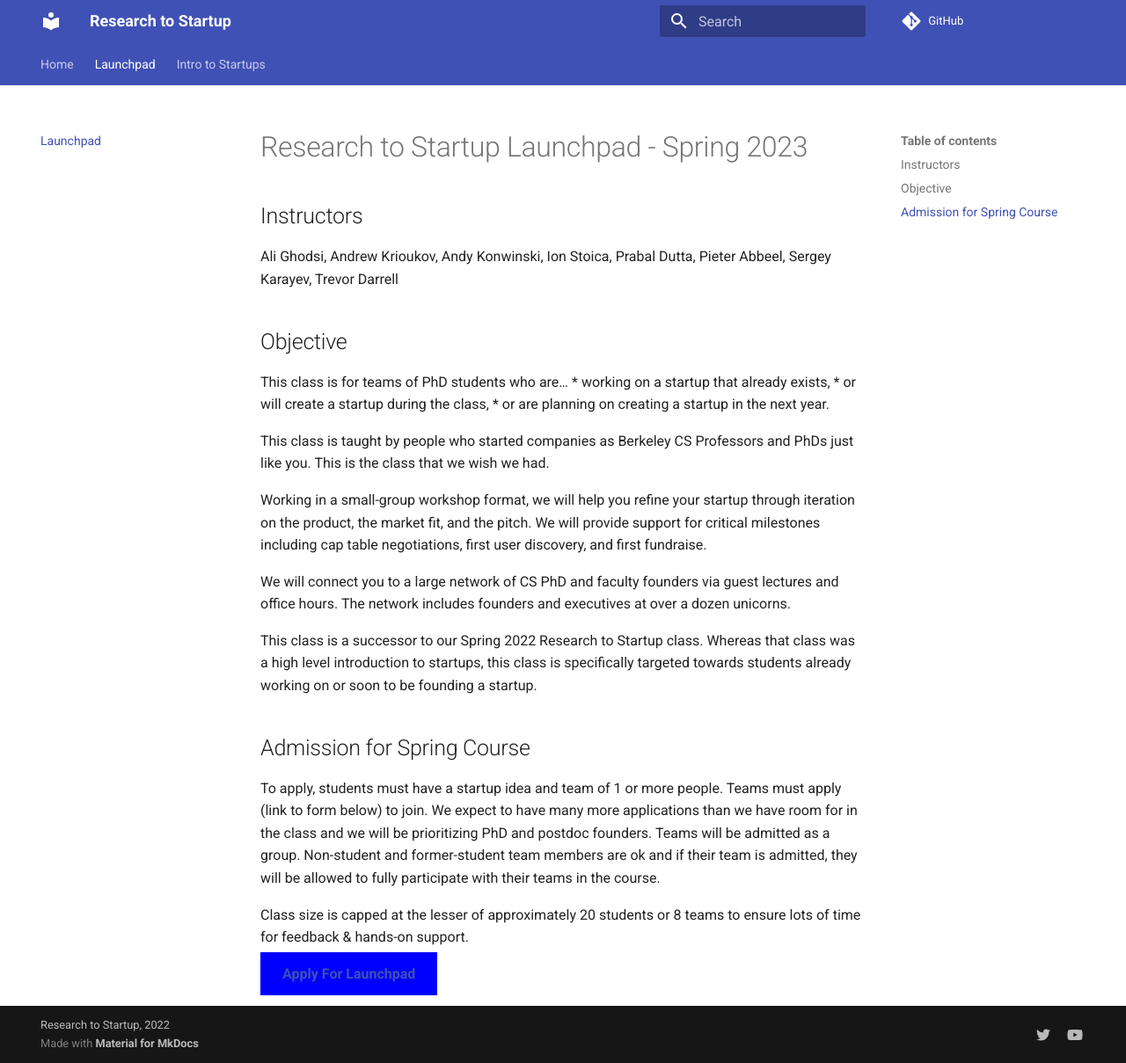
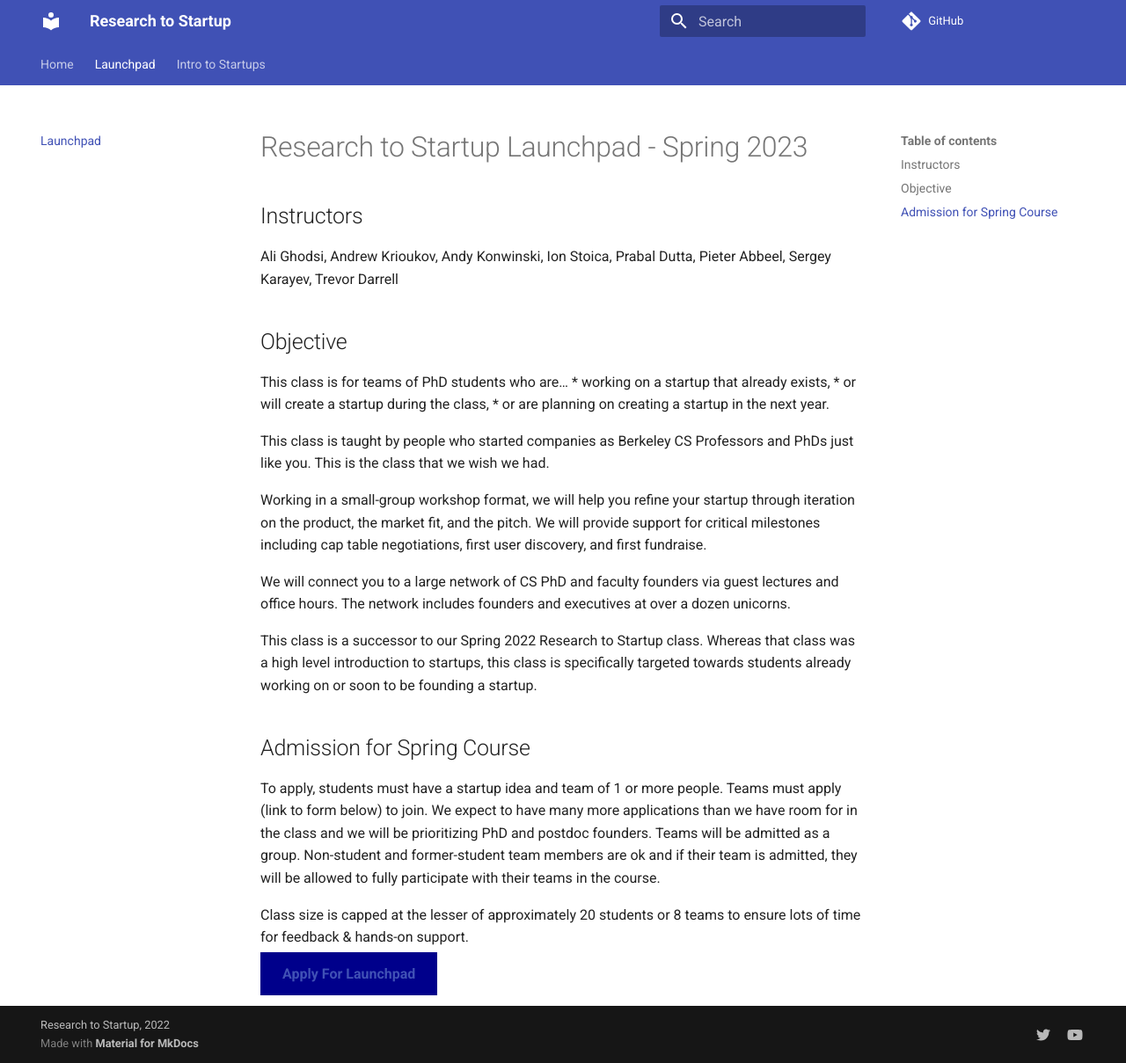
Before and after one commit to research-to-startup/research-to-startup.github.io, an MkDocs documentation site: the page built from docs/launchpad-sp23.md, in a window 1280 px wide and 1209 px high. Shown: the whole window at 88% size. Built offline with MkDocs 1.6.1 and Material for MkDocs 9.7.7, drawn with Linux system fonts in a browser that asks for light colours; comment, search, counter and statistics services are not loaded.

Commit message:
Update extra.css

```diff
--- a/docs/stylesheets/extra.css
+++ b/docs/stylesheets/extra.css
@@ -45,8 +45,10 @@ h1.title {
 }
 
 .apply-button {
-  background-color: blue;
+  color: white;
+  background-color: darkblue;
   padding: 15px 25px;
+  margin: auto;
   text-decoration: none
 }
 
```
